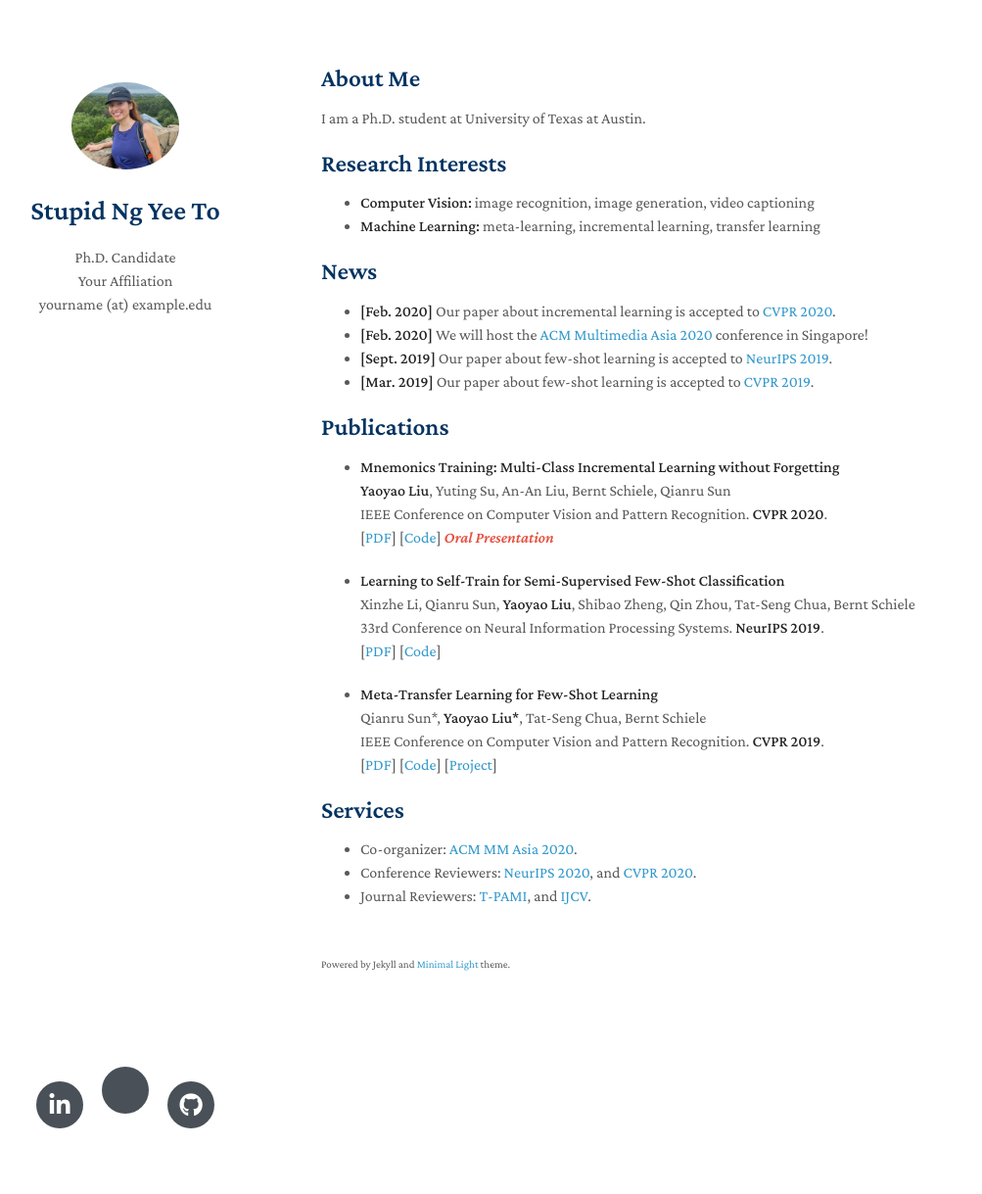
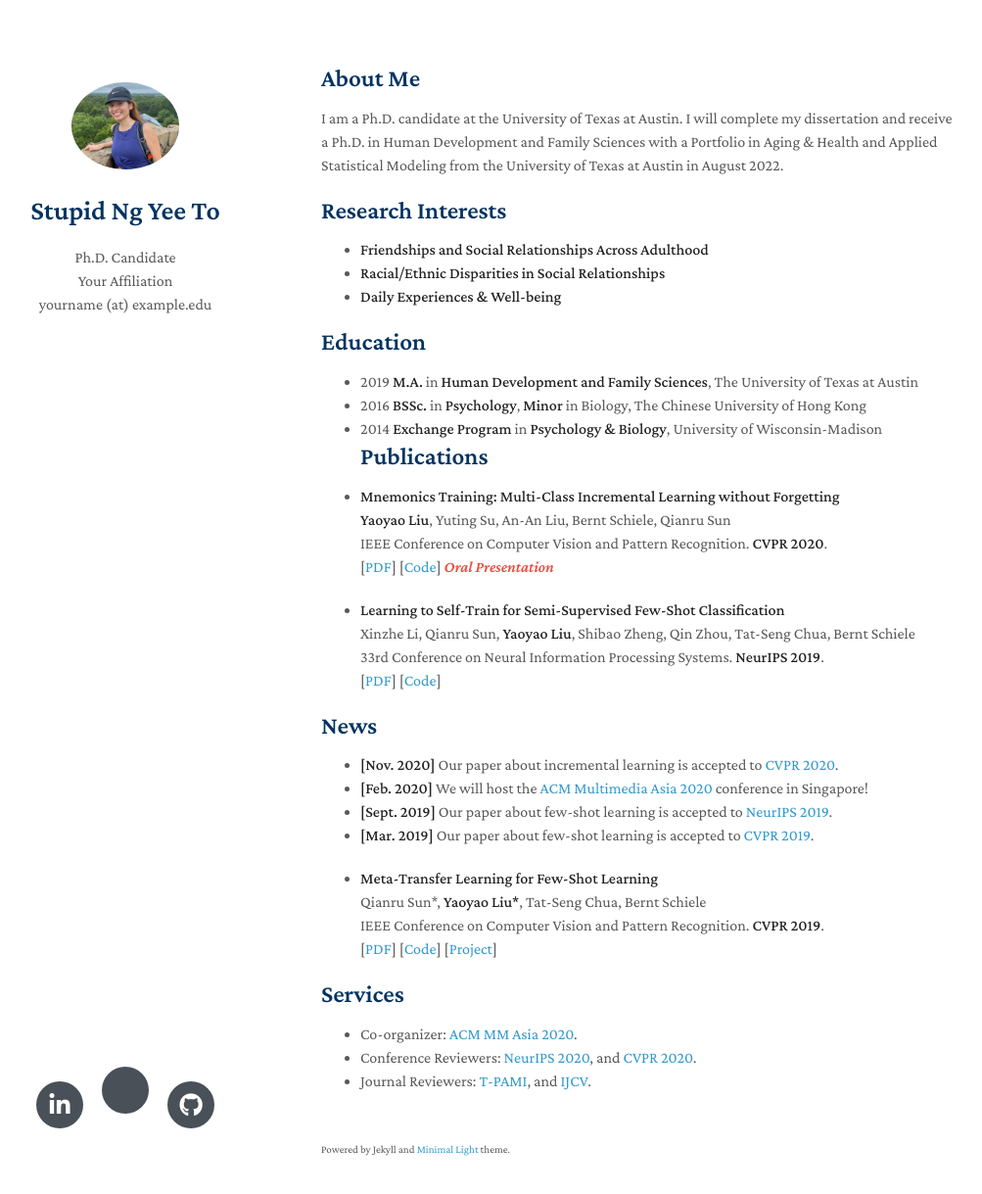
Before and after one commit to Crystal-ng/Crystal-ng.github.io, a Jekyll site: the page built from index.md, in a window 1280 px wide and 1254 px high. Shown: the top 1219 px of the window at 98% size, without its empty margins (142-1145 px from the left). Built offline with Jekyll 4.4.1, drawn with Linux system fonts in a browser that asks for light colours; nearby versions of some CDN libraries; a style sheet for code colours, icons or effects is not loaded; our own code applies the rules of GitHub Pages for plain Markdown files.

Commit message:
Update index.md

```diff
--- a/index.md
+++ b/index.md
@@ -4,20 +4,18 @@ layout: homepage
 
 ## About Me
 
-I am a Ph.D. student at University of Texas at Austin.
+I am a Ph.D. candidate at the University of Texas at Austin. I will complete my dissertation and receive a Ph.D. in Human Development and Family Sciences with a Portfolio in Aging & Health and Applied Statistical Modeling from the University of Texas at Austin in August 2022.
 
 ## Research Interests
 
-- **Computer Vision:** image recognition, image generation, video captioning
-- **Machine Learning:** meta-learning, incremental learning, transfer learning
+- **Friendships and Social Relationships Across Adulthood**
+- **Racial/Ethnic Disparities in Social Relationships**
+- **Daily Experiences & Well-being**
 
-## News
-
-- **[Feb. 2020]** Our paper about incremental learning is accepted to [CVPR 2020](http://cvpr2020.thecvf.com/).
-- **[Feb. 2020]** We will host the [ACM Multimedia Asia 2020](https://mmasia2020.org/) conference in Singapore!
-- **[Sept. 2019]** Our paper about few-shot learning is accepted to [NeurIPS 2019](https://nips.cc/Conferences/2019).
-- **[Mar. 2019]** Our paper about few-shot learning is accepted to [CVPR 2019](http://cvpr2019.thecvf.com/).
-
+## Education
+-  2019 **M.A.** in **Human Development and Family Sciences**, The University of Texas at Austin
+-  2016	**BSSc.** in **Psychology**, **Minor** in Biology, The Chinese University of Hong Kong
+-  2014 **Exchange Program** in **Psychology & Biology**, University of Wisconsin-Madison
 ## Publications
 
 - **Mnemonics Training: Multi-Class Incremental Learning without Forgetting**
@@ -36,6 +34,15 @@ I am a Ph.D. student at University of Texas at Austin.
   <br>
   [[PDF](http://papers.nips.cc/paper/9216-learning-to-self-train-for-semi-supervised-few-shot-classification.pdf)] [[Code](https://github.com/xinzheli1217/learning-to-self-train)]
 
+
+## News
+
+- **[Nov. 2020]** Our paper about incremental learning is accepted to [CVPR 2020](http://cvpr2020.thecvf.com/).
+- **[Feb. 2020]** We will host the [ACM Multimedia Asia 2020](https://mmasia2020.org/) conference in Singapore!
+- **[Sept. 2019]** Our paper about few-shot learning is accepted to [NeurIPS 2019](https://nips.cc/Conferences/2019).
+- **[Mar. 2019]** Our paper about few-shot learning is accepted to [CVPR 2019](http://cvpr2019.thecvf.com/).
+
+
 - **Meta-Transfer Learning for Few-Shot Learning**
   <br>
   Qianru Sun\*, **Yaoyao Liu\***, Tat-Seng Chua, Bernt Schiele
```
